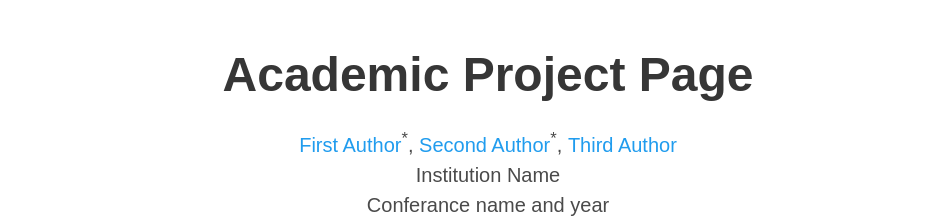
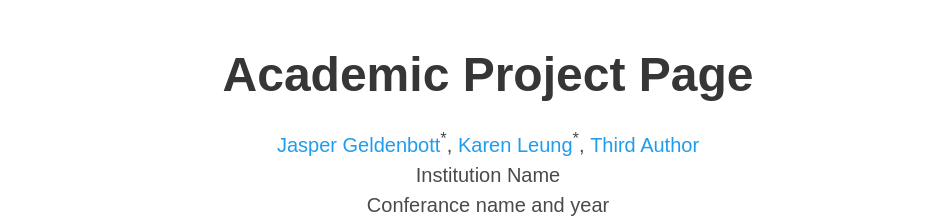
Before and after one commit to UW-CTRL/phri, a plain HTML site: page index.html in a window 1280 px wide. Shown: the top 224 px of the page, without its empty margins (152-1095 px from the left). Drawn offline with nearby package versions, Linux system fonts and the light colour scheme; some icons are missing; a web font is replaced by a local one.

Commit message:
Author Names

```diff
--- a/index.html
+++ b/index.html
@@ -56,9 +56,9 @@
             <div class="is-size-5 publication-authors">
               <!-- Paper authors -->
               <span class="author-block">
-                <a href="FIRST AUTHOR PERSONAL LINK" target="_blank">First Author</a><sup>*</sup>,</span>
+                <a href="FIRST AUTHOR PERSONAL LINK" target="_blank">Jasper Geldenbott</a><sup>*</sup>,</span>
                 <span class="author-block">
-                  <a href="SECOND AUTHOR PERSONAL LINK" target="_blank">Second Author</a><sup>*</sup>,</span>
+                  <a href="SECOND AUTHOR PERSONAL LINK" target="_blank">Karen Leung</a><sup>*</sup>,</span>
                   <span class="author-block">
                     <a href="THIRD AUTHOR PERSONAL LINK" target="_blank">Third Author</a>
                   </span>
```
